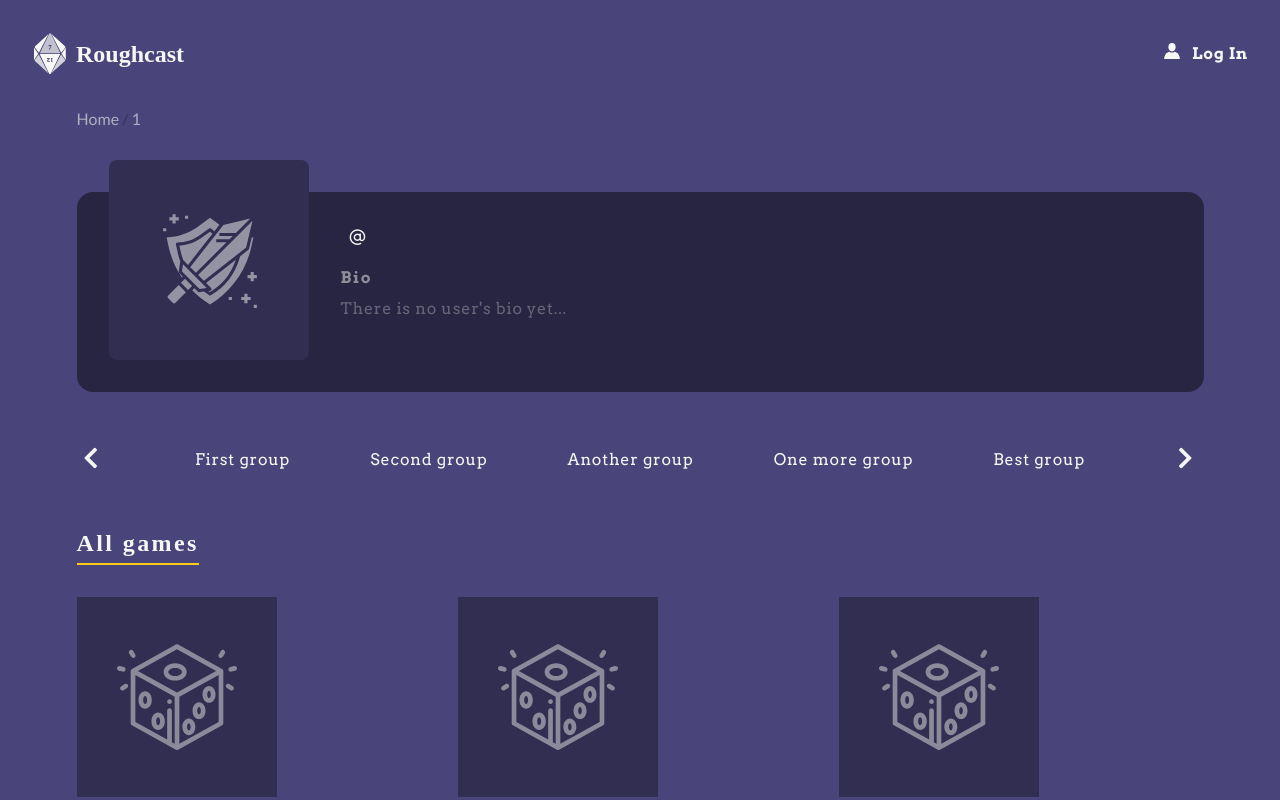
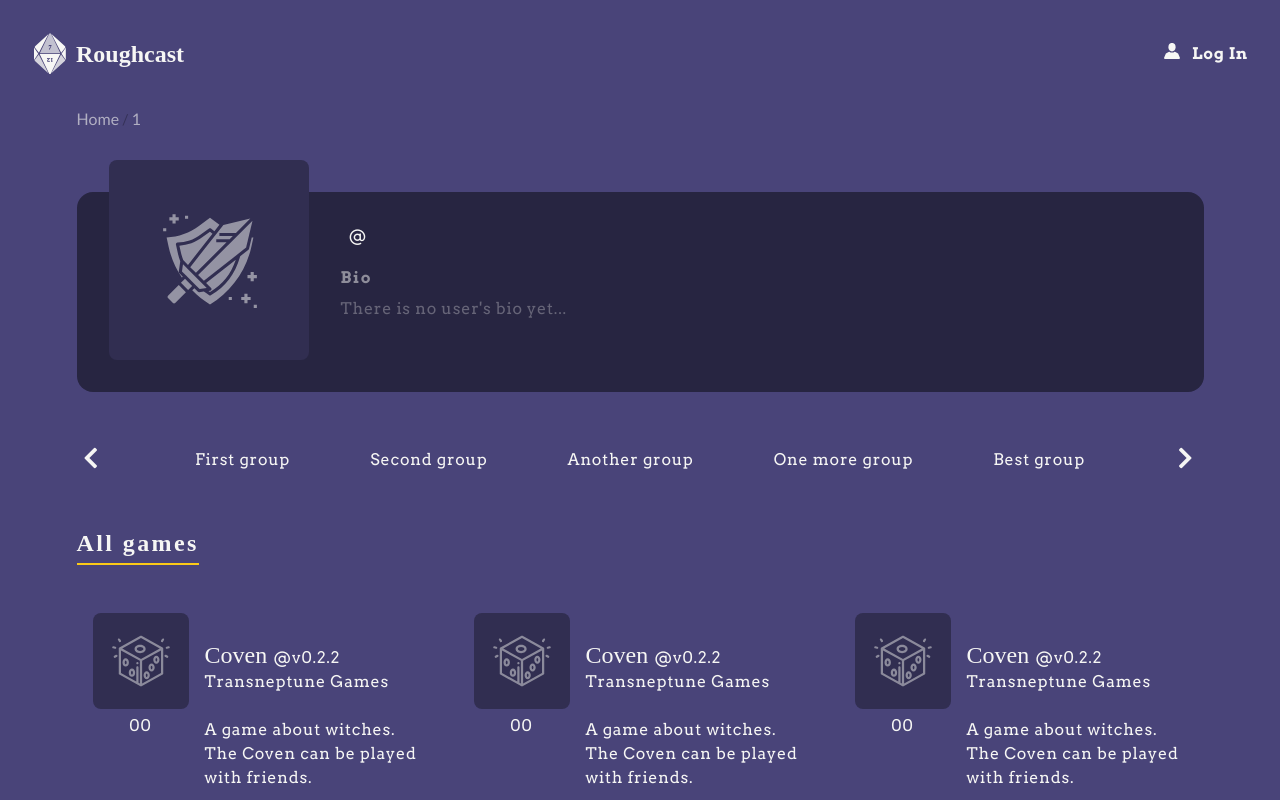
Before and after one commit to wlonk/roughcast, a Vue app: page /u/1 in a window 1280 px wide. Shown: the top 800 px of the page. Built offline with nearby package versions, Linux system fonts and the light colour scheme; no server answers; the HTML template or start-up script is replaced by a standard one; a web font is replaced by a local one; what semantic-ui-vue, vue-async-computed, vue-scrollactive would draw is missing.

Commit message:
Add styles for game cards

```diff
--- /dev/null
+++ b/src/styles/elements/game-card.scss
@@ -0,0 +1,33 @@
+.game-card {
+  display: flex;
+  border-radius: 0.5rem;
+  margin-top: 2rem;
+  padding: 1rem;
+  width: fit-content;
+  &>div:first-child {
+    text-align: center;
+    margin-right: 1rem;
+    img {
+      border-radius: 0.5rem;
+      width: 6rem;
+      margin-top: -2rem;
+    }
+    p {
+      display: inline-block;
+    }
+  }
+  .header {
+    font-family: $accent-font;
+    font-size: 1.5rem;
+  }
+  .team {
+    padding-bottom: 0.5rem;
+    padding-right: 1rem;
+    margin-bottom: 1rem;
+    width: fit-content;
+  }
+  .description {
+    width: 13.8rem;
+    min-height: 4em;
+  }
+}
--- a/src/styles/index.scss
+++ b/src/styles/index.scss
@@ -22,3 +22,4 @@
 @import "./elements/custom-file-upload.scss";
 @import "./elements/custom-toggle.scss";
 @import "./elements/group-tabs.scss";
+@import "./elements/game-card.scss";
```
